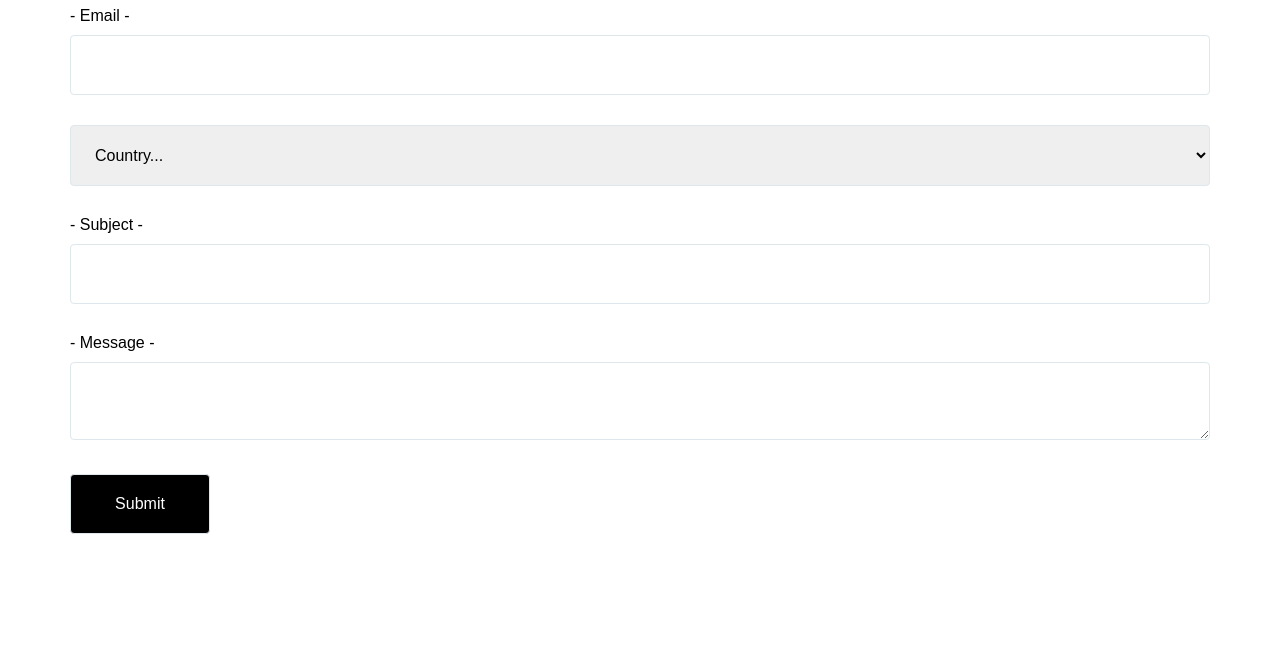
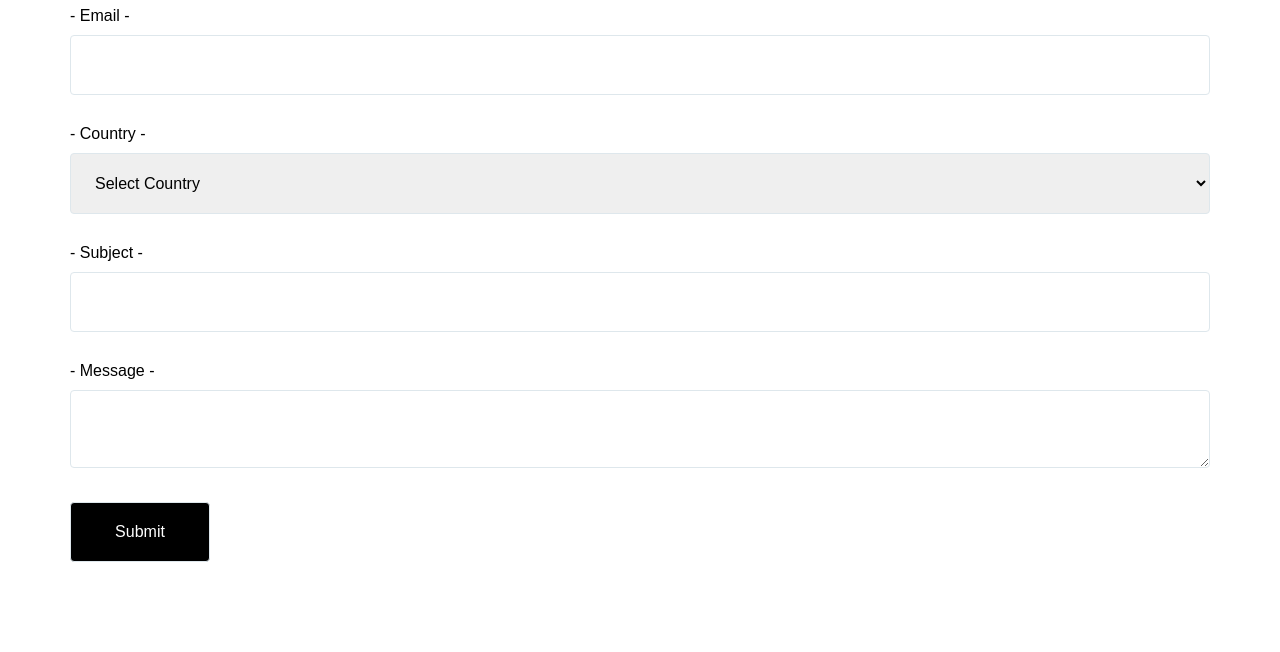
Before and after one commit to reidogane/Webpage, a plain HTML site: page contact.html in a window 1280 px wide. Shown: the part 1140-1792 px from the top of the page. Drawn offline with Linux system fonts and the light colour scheme.

Commit message:
commit select

```diff
--- a/contact.html
+++ b/contact.html
@@ -55,8 +55,9 @@
           </div>
 
           <div class="contact-form-content">
+            <p>- Country -</p>
             <select name="country">
-              <option value="">Country...</option>
+              <option value="">Select Country</option>
               <option value="Afganistan">Afghanistan</option>
               <option value="Albania">Albania</option>
               <option value="Algeria">Algeria</option>
```
